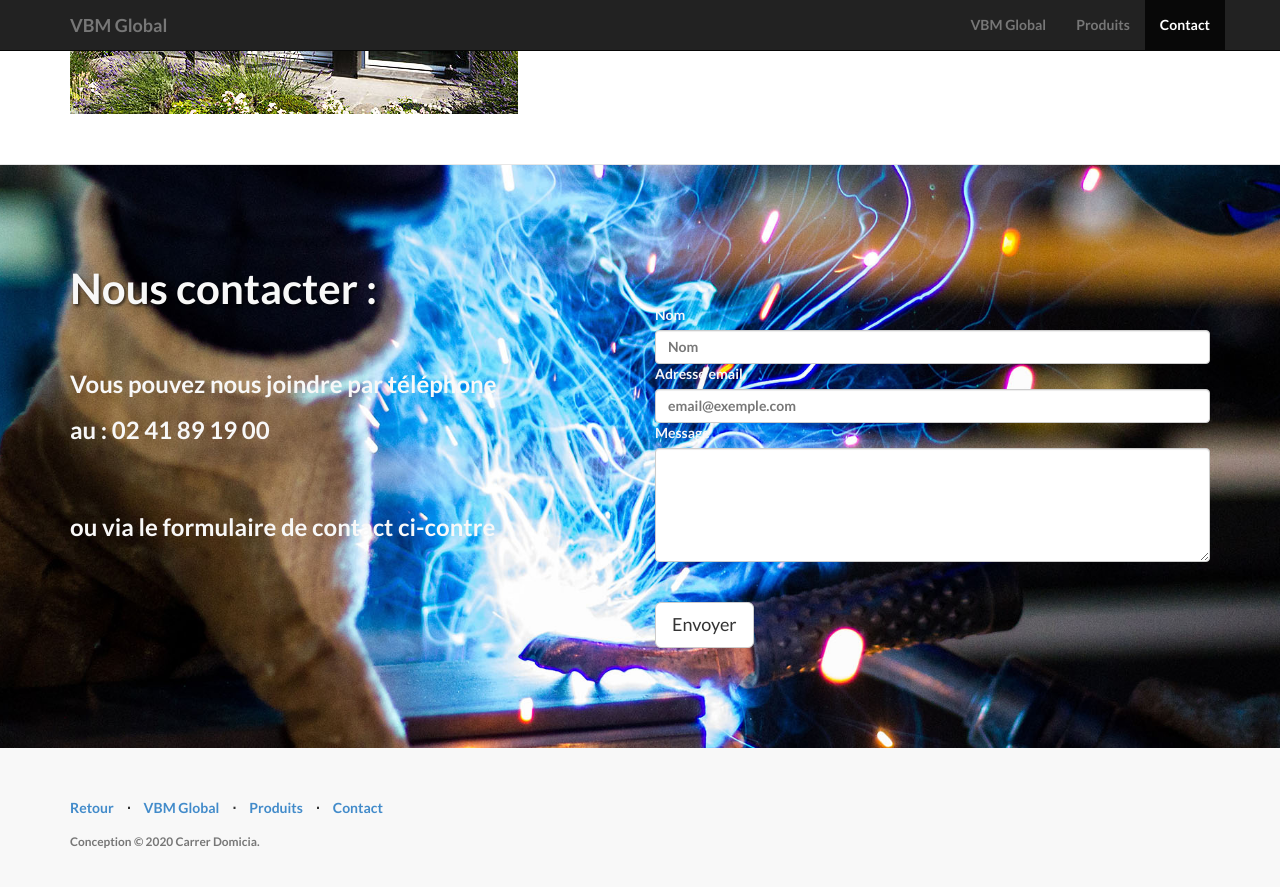
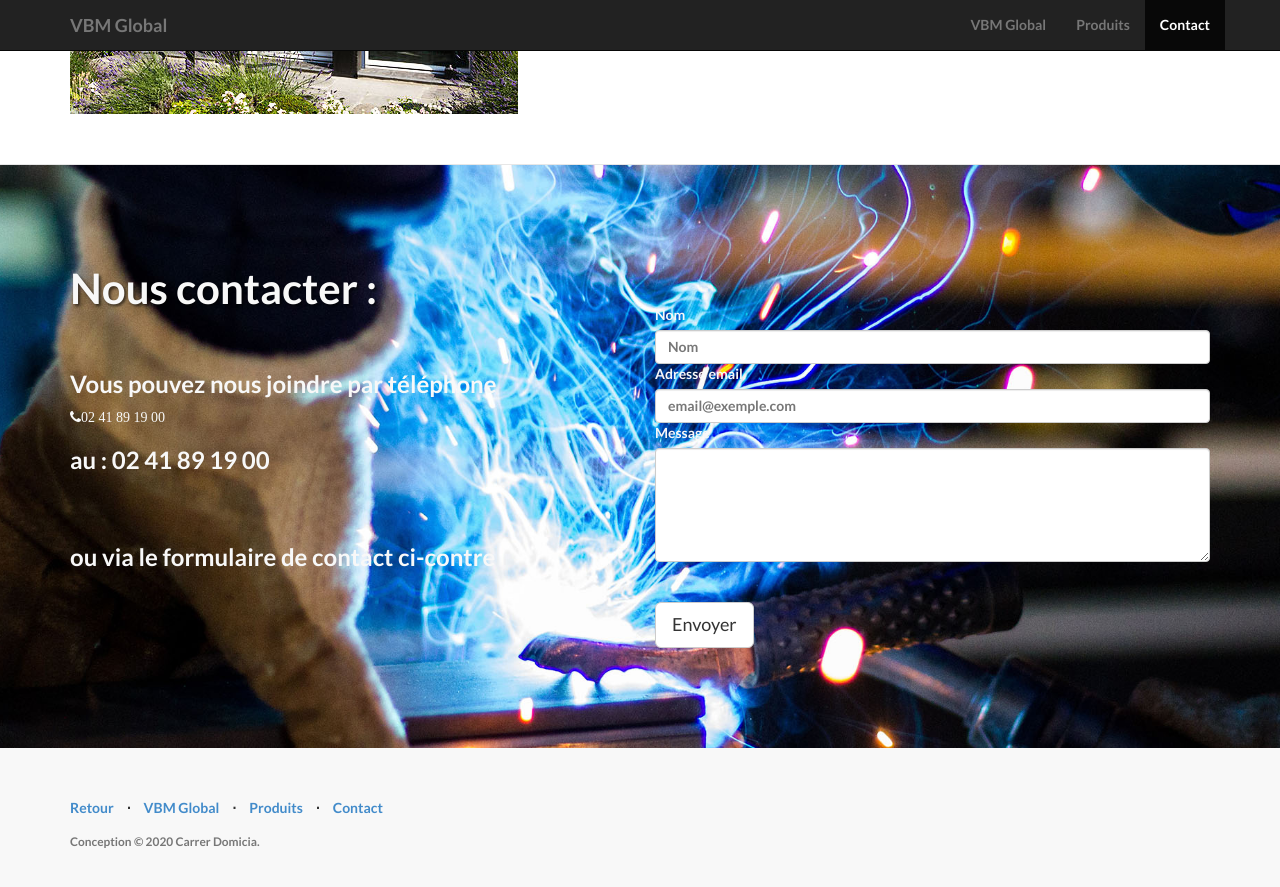
Before and after one commit to juanitito/vbm-landing, a Jekyll site: the page built from index.html, in a window 1280 px wide and 900 px high, scrolled down 2704 px. Shown: the top 887 px of the window. Built offline with Jekyll 4.4.1, drawn with Linux system fonts in a browser that asks for light colours; nearby versions of some CDN libraries; library files that are not in the unit come from our copies.

Commit message:
Update contact.html

```diff
--- a/_includes/contact.html
+++ b/_includes/contact.html
@@ -7,6 +7,7 @@
 					<br>
 					</br>
 					<h3>Vous pouvez nous joindre par téléphone</h3>
+					<i class="fa fa-phone" aria-hidden="true">02 41 89 19 00</i>
 					<h3>au : 02 41 89 19 00</h3>
 					<br>
 					</br>
```
